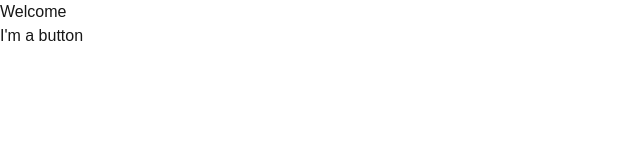
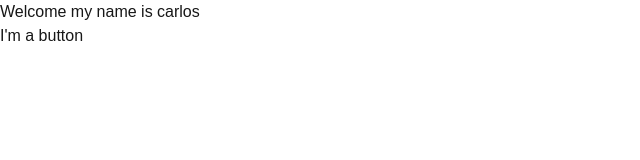
Before and after one commit to CarlosFuessler/CarlosFuessler.github.io, a Next.js app: page / in a window 1280 px wide. Shown: the top 160 px of the page, without its empty margins (0-640 px from the left). Built offline with nearby package versions, Linux system fonts and the light colour scheme.

Commit message:
Initialer Upload des portofolio_carlos-Inhalts

```diff
--- a/src/app/page.tsx
+++ b/src/app/page.tsx
@@ -1,4 +1,4 @@
-import Image from "next/image";
+
 
 function MyButton() {
   return (
@@ -11,7 +11,7 @@ function MyButton() {
 export default function Home() {
   return (
     <div >
-    <h1>Welcome</h1>
+    <h1>Welcome my name is carlos</h1>
     <MyButton />
   </div>
   );
```
Also changed, not shown: package.json (+7 -6 lines), 1 other file (tests, documents, lock files or other folders).
